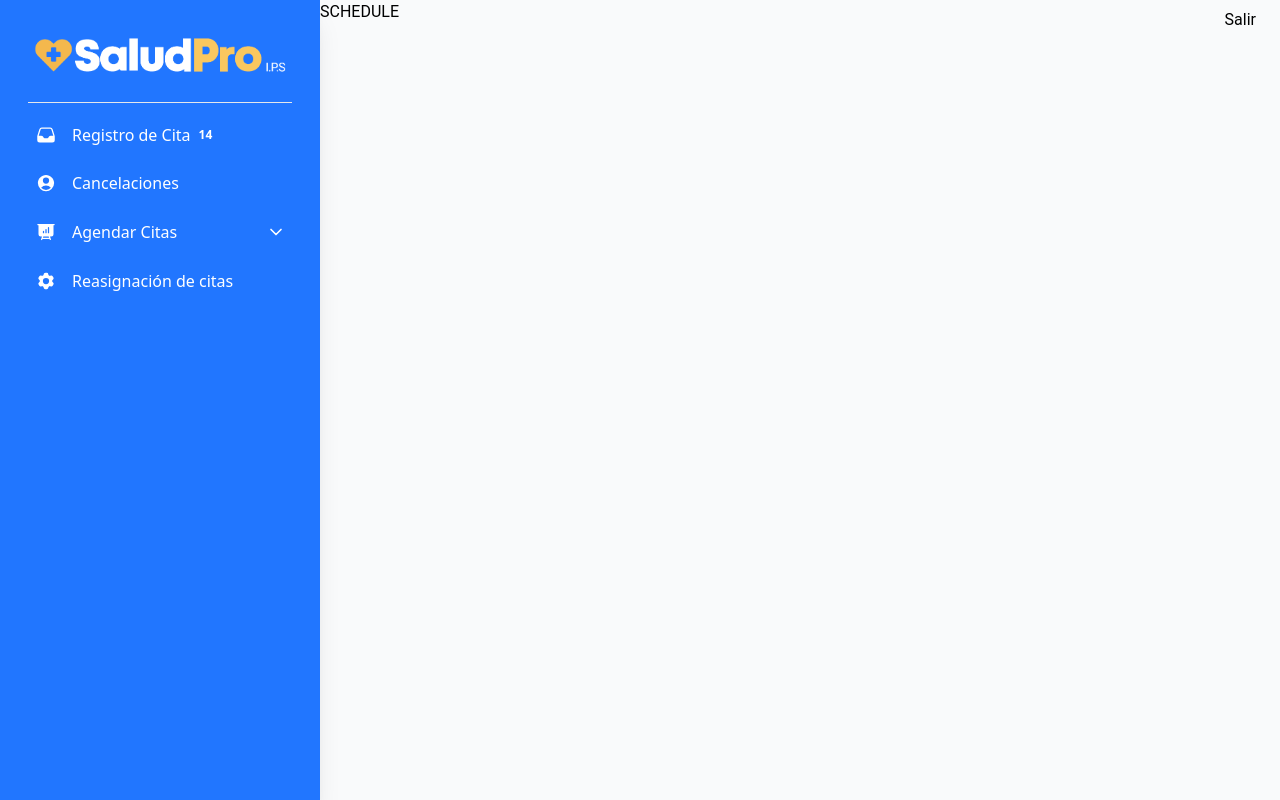
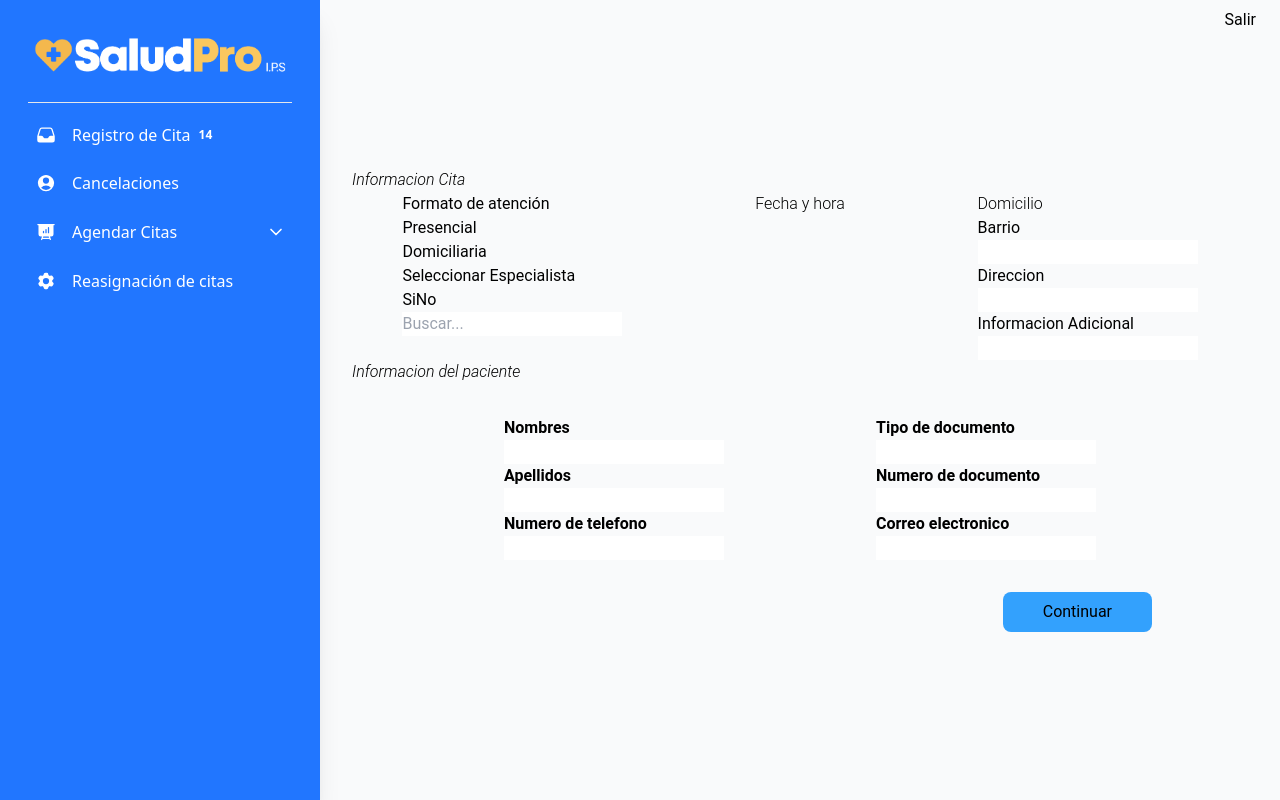
Before and after one commit to Jerdirlson/Ing-Software-Front, a React (Vite) app: page /management/schedule in a window 1280 px wide. Built offline with nearby package versions, Linux system fonts and the light colour scheme; what @midudev/tailwind-animations would draw is missing.

Commit message:
add schedule section  & fix some details

```diff
--- a/src/App.jsx
+++ b/src/App.jsx
@@ -13,6 +13,7 @@ import NotFound from './views/NotFound.jsx';
 import ConfirmAppointment from './views/OperatorView/ConfirmAppointment.jsx';
 import CancelAppointmnet from './views/OperatorView/CancelAppointment.jsx';
 import RescheduleAppointment from './views/OperatorView/RescheduleAppointment.jsx';
+import ScheduleAppointment from './views/OperatorView/ScheduleAppointment.jsx';
 
 /**
  * App structure 'routes'
@@ -40,7 +41,7 @@ function App() {
         <Route path='/management/' element={<ManagementPanel />}>
           <Route path='confirm' element={<ConfirmAppointment />} />
           <Route path='cancel' element={<CancelAppointmnet />} />
-          <Route path='schedule' element={<h1>SCHEDULE</h1>} />
+          <Route path='schedule' element={<ScheduleAppointment />} />
           <Route path='reschedule' element={<RescheduleAppointment />} />
 
         </Route>
--- a/src/components/SideBar.jsx
+++ b/src/components/SideBar.jsx
@@ -22,6 +22,7 @@ import {
 import { ChevronRightIcon, ChevronDownIcon } from "@heroicons/react/24/outline";
 import LOGO_YELLOW_IPS from '../assets/img/logos/LogoIps_Mesa de trabajo 1.png'
 import { operatorNavigation } from "../utils/Routes.routes"
+import { Link } from "react-router-dom";
 
 /**
  * Contains the side menu of the operator options
@@ -41,21 +42,26 @@ const SideBar = () => {
                 </div>
                 <hr className="w-11/12 mx-auto" />
                 <List>
+                    <Link to={operatorNavigation[0].href}>
                         <ListItem>
                             <ListItemPrefix>
                                 <InboxIcon className="h-5 w-5" />
                             </ListItemPrefix>
-                        <a href={operatorNavigation[0].href}>Registro de Cita</a>
+                            Registro de Cita
                             <ListItemSuffix>
                                 <Chip value="14" size="sm" variant="ghost" color="blue-gray" className="rounded-full" />
                             </ListItemSuffix>
                         </ListItem>
+                    </Link>
+                    <Link to={operatorNavigation[1].href}>
                         <ListItem>
                             <ListItemPrefix>
                                 <UserCircleIcon className="h-5 w-5" />
                             </ListItemPrefix>
-                        <a href={operatorNavigation[1].href}>Cancelaciones</a>
+                            Cancelaciones
                         </ListItem>
+                    </Link>
+
                     <Accordion
                         open={open === 1}
                         icon={
@@ -81,35 +87,37 @@ const SideBar = () => {
                                     <ListItemPrefix>
                                         <ChevronRightIcon strokeWidth={3} className="h-3 w-5" />
                                     </ListItemPrefix>
-                                    Cancelaciones
+                                    General
                                 </ListItem>
                                 <ListItem>
                                     <ListItemPrefix>
                                         <ChevronRightIcon strokeWidth={3} className="h-3 w-5" />
                                     </ListItemPrefix>
-                                    Reporting
+                                    Fisioterapia
                                 </ListItem>
                                 <ListItem>
                                     <ListItemPrefix>
                                         <ChevronRightIcon strokeWidth={3} className="h-3 w-5" />
                                     </ListItemPrefix>
-                                    Projects
+                                    Cardiologia
+                                </ListItem>
+                                <ListItem>
+                                    <ListItemPrefix>
+                                        <ChevronRightIcon strokeWidth={3} className="h-3 w-5" />
+                                    </ListItemPrefix>
+                                    Odontologia
                                 </ListItem>
                             </List>
                         </AccordionBody>
                     </Accordion>
+                    <Link to={operatorNavigation[3].href}>
                         <ListItem>
                             <ListItemPrefix>
                                 <Cog6ToothIcon className="h-5 w-5" />
                             </ListItemPrefix>
-                        <a href={operatorNavigation[3].href}>Reasignación de citas</a>
+                            Reasignación de citas
                         </ListItem>
-                    {/* <ListItem>
-                        <ListItemPrefix>
-                            <PowerIcon className="h-5 w-5" />
-                        </ListItemPrefix>
-                        Log Out
-                    </ListItem> */}
+                    </Link>
                 </List>
             </div>
         </>
--- a/src/views/OperatorView/ScheduleAppointment.jsx
+++ b/src/views/OperatorView/ScheduleAppointment.jsx
@@ -4,27 +4,83 @@ import RescheduleFormAppointment from "../../components/RescheduleForm"
  *
  * @returns
  */
-const RescheduleAppointment = () => {
-    const yeye = false
+const ScheduleAppointment = () => {
     return (
         <>
-            <main className="w-full flex flex-col items-center justify-center">
-                <section>
-                    <header className="p-4 mt-4">
-                        <h1 className="font-light text-2xl mb-2">Reasignar cita</h1>
-                        <div className="w-full h-0.5 bg-slate-400" />
-                    </header>
-                    <section className="flex flex-col justify-self-start">
-                        <h2 className="font-bold">Numero de documento</h2>
-                        <input className="border-2  border-black" type="text" name="CC" id="" />
+            <main className="w-full flex flex-col justify-center">
+                <h1 className="italic font-light mx-4 px-4">Informacion Cita</h1>
+                <section className="flex justify-around px-4 ">
+                    <section className="justify-center">
+                        <div>
+                            <h2>Formato de atención</h2>
+                            <div>
+                                <p>Presencial</p>
+                                <p>Domiciliaria</p>
+                            </div>
+                        </div>
+                        <div>
+                            <h2>Seleccionar Especialista</h2>
+                            <div>
+                                <button>
+                                    Si
+                                </button>
+                                <button>
+                                    No
+                                </button>
+                            </div>
+                            {true ? <input className="" placeholder="Buscar..." /> : ""}
+                        </div>
                     </section>
-                    {/* CALL API TO INFO */}
-                    {yeye ?  <RescheduleFormAppointment/>: ''}
+                    <section className="justify-center">
+                        <h2 className="font-light">Fecha y hora</h2>
+                    </section>
+
+                    <section className="flex flex-col justify-center">
+                        <h2 className="font-light">Domicilio</h2>
+                        <label >Barrio</label>
+                        <input type="text" name="" id="" />
+
+                        <label >Direccion</label>
+                        <input type="text" name="" id="" />
+
+                        <label >Informacion Adicional</label>
+                        <input type="text" name="" id="" />
+                    </section>
+                </section>
+
+                <h1 className="italic font-light mx-4 px-4">Informacion del paciente</h1>
+                <form action="">
+                    <section className="flex justify-evenly p-8">
+
+                        <div className="flex flex-col">
+                            <label className="font-bold">Nombres</label>
+                            <input type="text" />
+                            <label className="font-bold">Apellidos</label>
+                            <input type="text" />
+                            <label className="font-bold">Numero de telefono</label>
+                            <input type="text" />
+                        </div>
+                        <div className="flex flex-col">
+                            <label className="font-bold">Tipo de documento</label>
+                            <input type="text" />
+                            <label className="font-bold">Numero de documento</label>
+                            <input type="text" />
+                            <label className="font-bold">Correo electronico</label>
+                            <input type="text" />
+
+                        </div>
+                    </section>
+                    <div className="w-full flex justify-end px-32">
+                        <button className="bg-secondary-blue rounded-lg px-10 py-2">
+                            Continuar
+                        </button>
+                    </div>
 
 
-                </section>
+                </form>
+
             </main>
         </>
     )
 }
-export default RescheduleAppointment
+export default ScheduleAppointment
--- a/src/views/UserView/Dashboard.jsx
+++ b/src/views/UserView/Dashboard.jsx
@@ -121,7 +121,7 @@ const Dashboard = () => {
                 <div className='flex items-center justify-evenly px-4'>
                     <div className='text-black p-8 text-pretty max-w-md '>
                         <h1 className='font-bold text-3xl mb-6 '>Sobre nosotros</h1>
-                        <p className='text-sm'>Brindamos servicios de atención médica domiciliaria,
+                        <p className='text-sm 2xl:text-base'>Brindamos servicios de atención médica domiciliaria,
                             con un equipo interdisciplinario, calificado,
                             capacitado para ofrecer una atención segura,
                             oportuna, eficiente y de calidad humana, utilizando la tecnología adecuada,
@@ -130,7 +130,7 @@ const Dashboard = () => {
                     </div>
 
                     <div className='text-black p-2 text-pretty max-w-md'>
-                        <p className='text-sm mt-10'>Lorem ipsum dolor sit amet, consectetuer adipiscing elit.
+                        <p className='text-sm mt-10 2xl:text-base'>Lorem ipsum dolor sit amet, consectetuer adipiscing elit.
                             Aenean commodo ligula eget dolor. Aenean massa.
                             Cum sociis natoque penatibus et magnis dis parturient montes,
                             nascetur ridiculus mus. Donec quam felis, ultricies nec, pellentesque eu,
```
Lines whose indentation alone changed are shown as unchanged.
